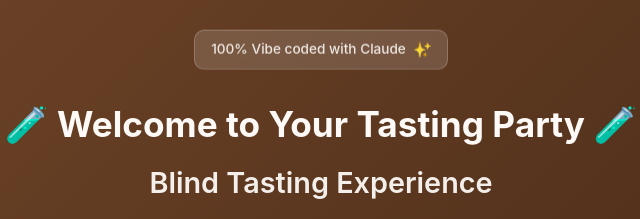
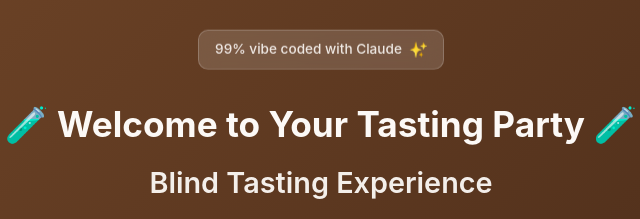
Before and after one commit to dmaglia/tasting, a website: page public/index.html in a window 1280 px wide. Shown: the top 219 px of the page, 319-959 px from the left. Drawn offline with nearby package versions, Linux system fonts and the light colour scheme; no server answers.

Commit message:
no more 100% vibe coded :)

```diff
--- a/public/index.html
+++ b/public/index.html
@@ -14,7 +14,7 @@
         <div class="welcome-banner">
             <div class="badge-container">
                 <div class="vibe-badge">
-                    <span class="badge-text">100% Vibe coded with Claude</span>
+                    <span class="badge-text">99% vibe coded with Claude</span>
                     <span class="badge-icon">✨</span>
                 </div>
             </div>
```
